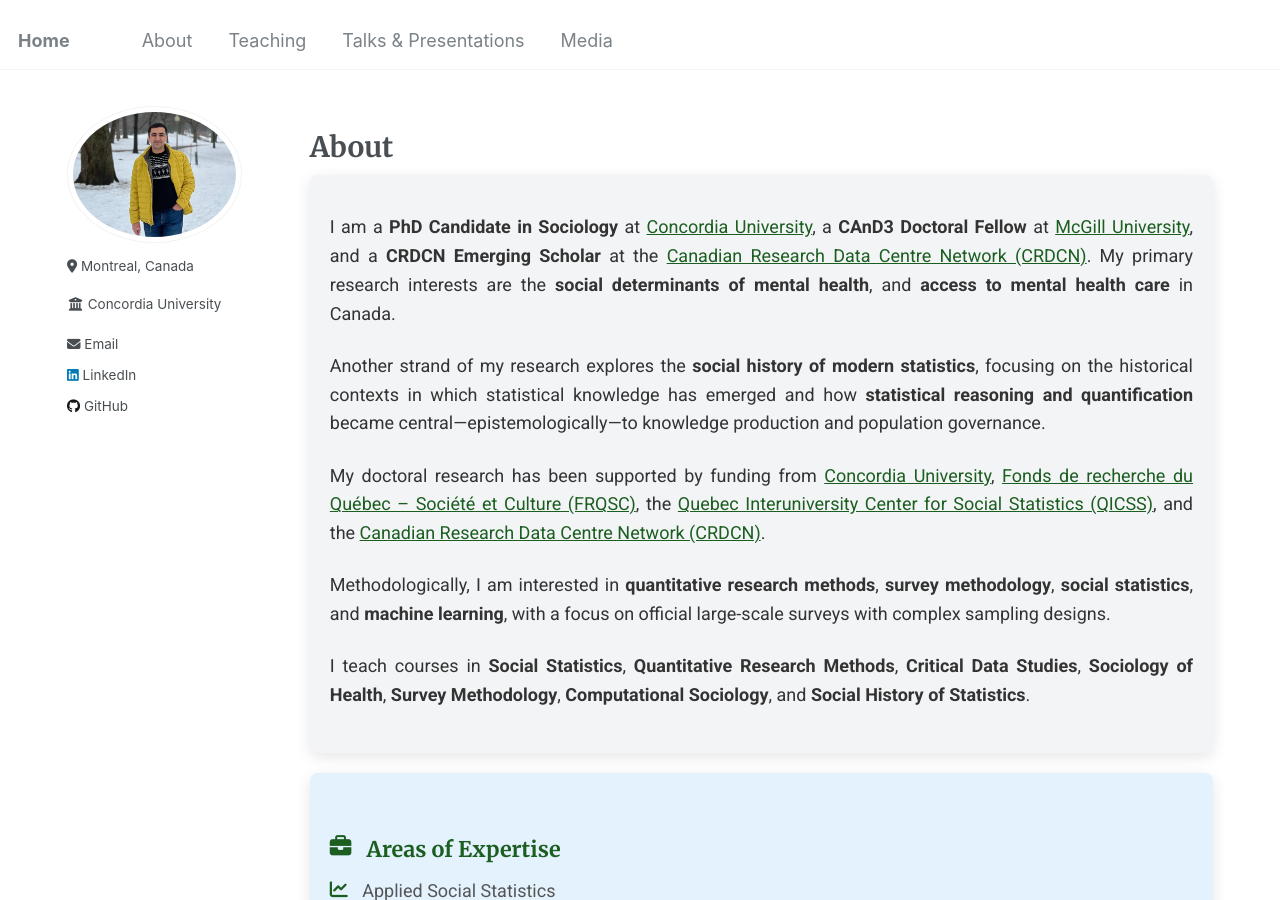
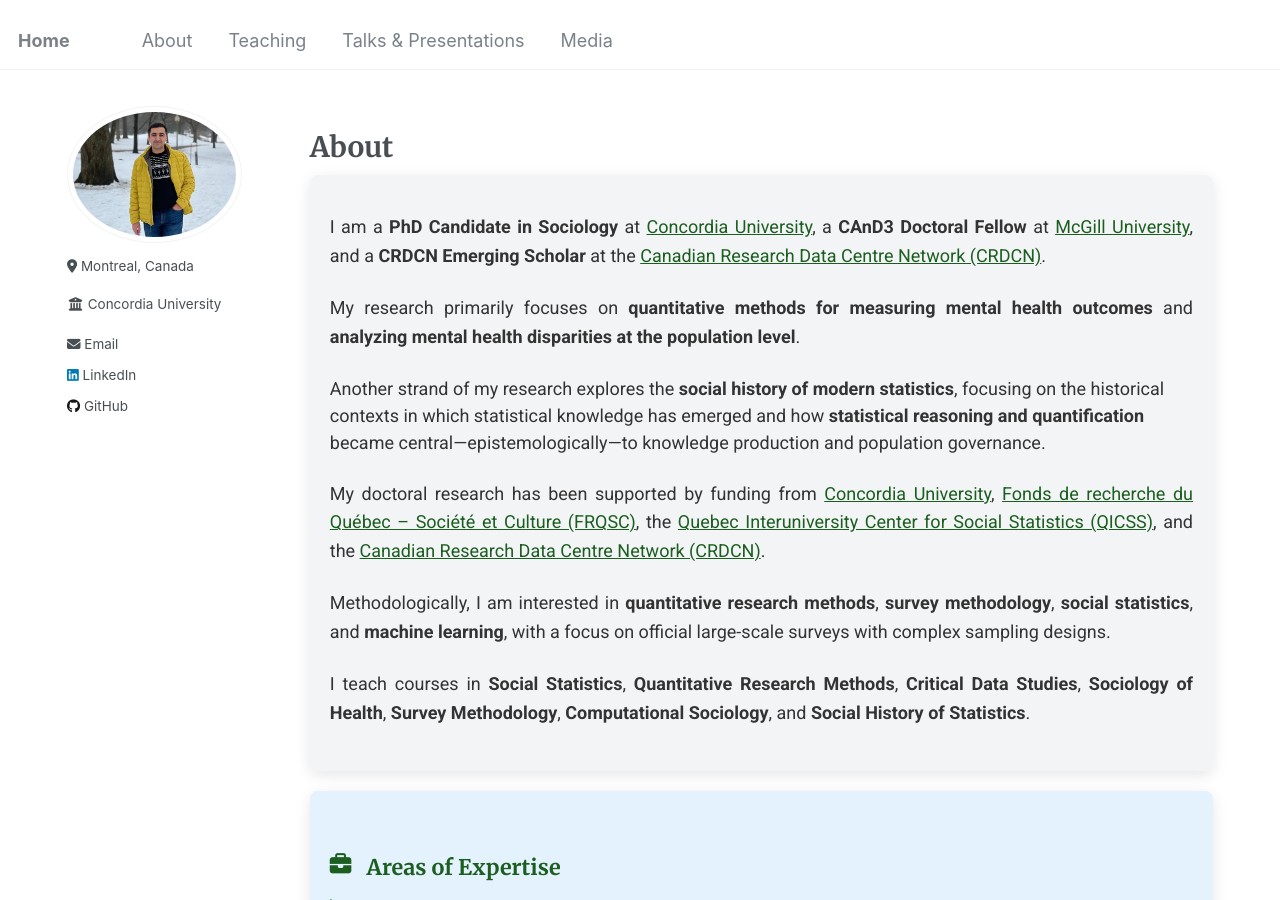
Before and after one commit to Mohsnmonji/mohsnmonji.github.io, a Jekyll site: the page built from about-me.md, in a window 1280 px wide and 900 px high. Built offline with Jekyll 4.4.1, drawn with Linux system fonts in a browser that asks for light colours.

Commit message:
Update about-me.md

```diff
--- a/about-me.md
+++ b/about-me.md
@@ -92,10 +92,9 @@ author_profile: true
     <a href="https://www.mcgill.ca/cand3/our-people/fellows-2024-25" target="_blank">McGill University</a>,
     and a <strong>CRDCN Emerging Scholar</strong> at the
     <a href="https://crdcn.ca" target="_blank">Canadian Research Data Centre Network (CRDCN)</a>.
-    My primary research interests are the <strong>social determinants of mental health</strong>,
-     and <strong>access to mental health care</strong> in Canada.
-  </p>
-  <p>
+    <p>
+  My research primarily focuses on <strong>quantitative methods for measuring mental health outcomes</strong> and <strong>analyzing mental health disparities at the population level</strong>.
+</p>
     Another strand of my research explores the <strong>social history of modern statistics</strong>,
     focusing on the historical contexts in which statistical knowledge has emerged and how
     <strong>statistical reasoning and quantification</strong> became central—epistemologically—to
```
